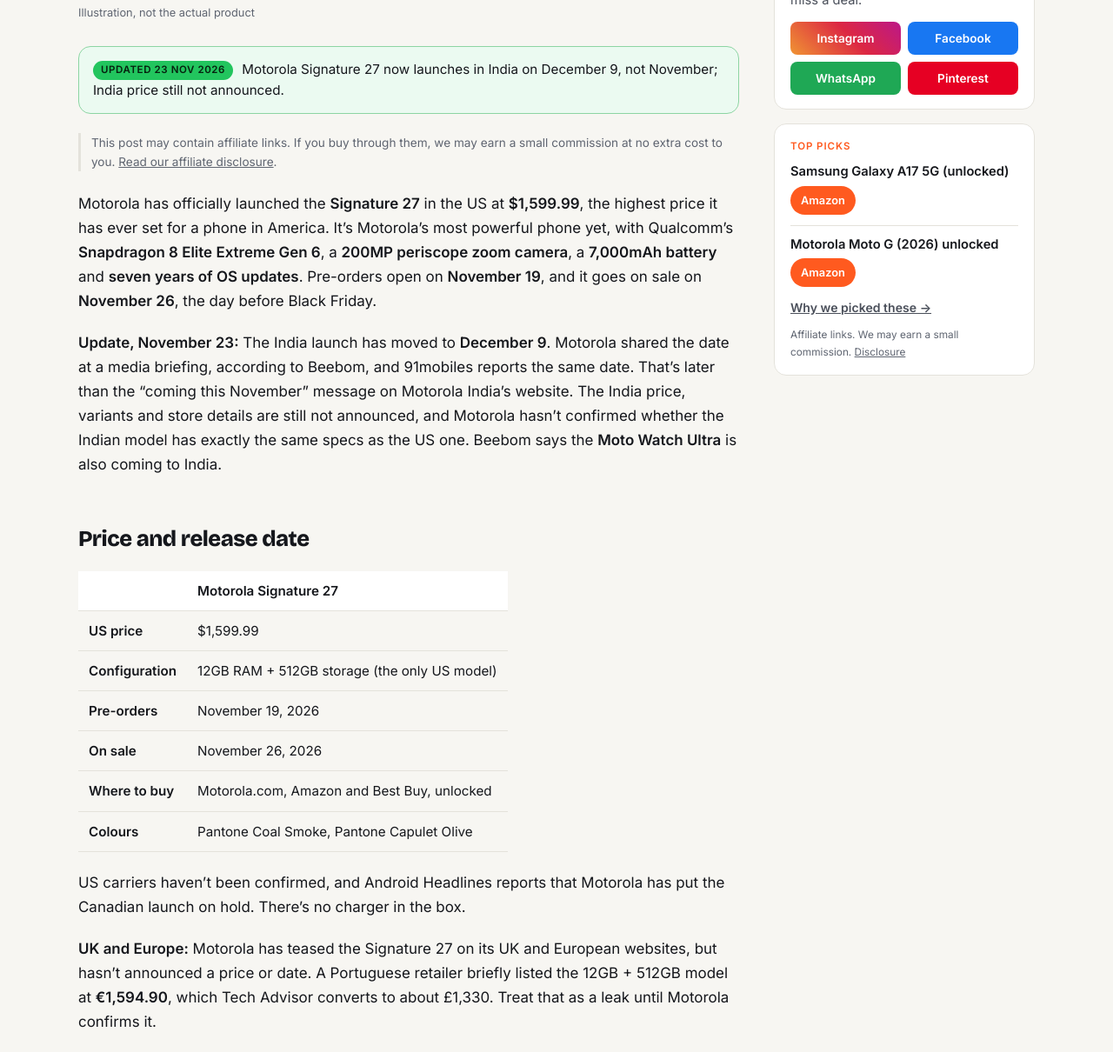
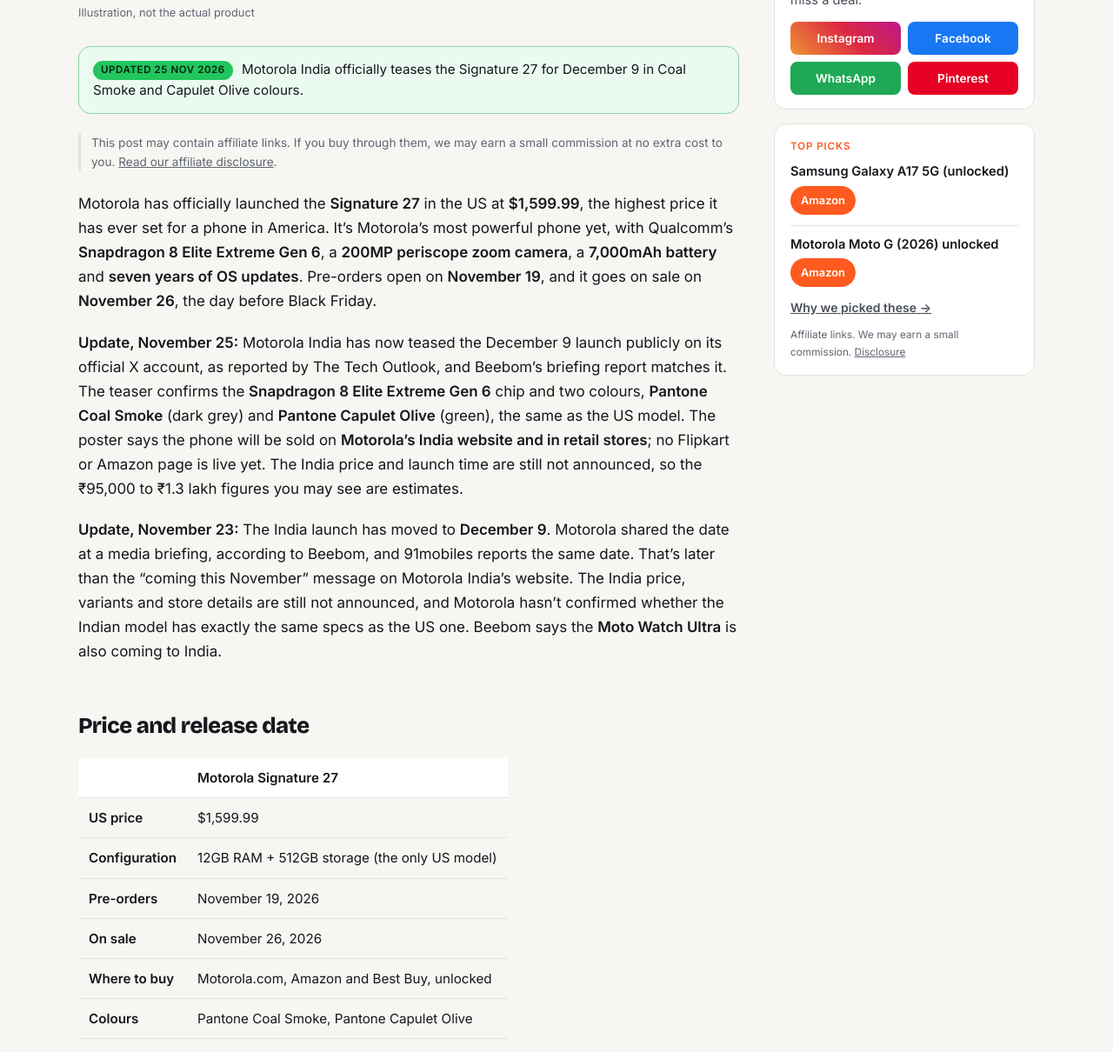
Before and after one commit to kiteksood167/kiteksood167.github.io, a Jekyll site: the page built from _posts/2026-11-06-motorola-signature-27-launch-us-price-specs.md, in a window 1280 px wide and 1400 px high, scrolled down 806 px, cut to the strip 190-1400 px from the top of the window. Shown: the whole strip at 87% size. Built offline with Jekyll 4.4.1, drawn with Linux system fonts in a browser that asks for light colours; comment, search, counter and statistics services are not loaded; some of the changed text lies outside the part shown.

Commit message:
Launch updates: Signature 27 India teaser, Vivo X500 launch-eve details
Co-Authored-By: Claude <noreply@anthropic.com>

```diff
--- a/_posts/2026-11-06-motorola-signature-27-launch-us-price-specs.md
+++ b/_posts/2026-11-06-motorola-signature-27-launch-us-price-specs.md
@@ -3,8 +3,8 @@ title: "Motorola Signature 27 Launched at $1,599: Specs, Release Date and India
 seo_title: "Motorola Signature 27: Price, Specs & India Launch"
 description: "Motorola's Signature 27 is official at $1,599 with a Snapdragon 8 Elite Extreme Gen 6, 200MP zoom and 7 years of updates. India launch and expected price."
 date: 2026-11-06 07:45:00 +0530
-last_modified_at: 2026-11-23 19:05:00 +0530
-update_note: "Motorola Signature 27 now launches in India on December 9, not November; India price still not announced."
+last_modified_at: 2026-11-25 18:55:00 +0530
+update_note: "Motorola India officially teases the Signature 27 for December 9 in Coal Smoke and Capulet Olive colours."
 redirect_from:
   - /motorola-signature-27-india-launch-november-expected-price-specs/
 category: Global
@@ -15,6 +15,8 @@ image_alt: "A charcoal and an olive green phone with woven backs and large squar
 image_credit: "Illustration, not the actual product"
 tags: [motorola, motorola signature 27, flagship phones, snapdragon 8 elite extreme gen 6, launch, usa, uk, india, upcoming phones]
 sources:
+  - name: "The Tech Outlook: Motorola Signature 27 India launch set for December 9, chipset and two colours confirmed"
+    url: "https://www.thetechoutlook.com/new-release/gadgets-release/mobile/motorola-signature-27-india-launch-set-for-december-9-snapdragon-8-elite-extreme-gen-6-chipset-and-two-colour-options-confirmed/"
   - name: "Beebom: Motorola Signature 27 India launch date finally confirmed"
     url: "https://gadgets.beebom.com/news/motorola-signature-27-india-launch-date-confirmed"
   - name: "91mobiles: Motorola Signature 27 launching in India on December 9"
@@ -41,6 +43,8 @@ Motorola has officially launched the **Signature 27** in the US at **$1,599.99**
 
 <!--more-->
 
+**Update, November 25:** Motorola India has now teased the December 9 launch publicly on its official X account, as reported by The Tech Outlook, and Beebom's briefing report matches it. The teaser confirms the **Snapdragon 8 Elite Extreme Gen 6** chip and two colours, **Pantone Coal Smoke** (dark grey) and **Pantone Capulet Olive** (green), the same as the US model. The poster says the phone will be sold on **Motorola's India website and in retail stores**; no Flipkart or Amazon page is live yet. The India price and launch time are still not announced, so the ₹95,000 to ₹1.3 lakh figures you may see are estimates.
+
 **Update, November 23:** The India launch has moved to **December 9**. Motorola shared the date at a media briefing, according to Beebom, and 91mobiles reports the same date. That's later than the "coming this November" message on Motorola India's website. The India price, variants and store details are still not announced, and Motorola hasn't confirmed whether the Indian model has exactly the same specs as the US one. Beebom says the **Moto Watch Ultra** is also coming to India.
 
 ## Price and release date
@@ -60,7 +64,7 @@ US carriers haven't been confirmed, and Android Headlines reports that Motorola
 
 ## India launch: what we know
 
-Motorola confirmed the India launch at the India Mobile Congress in October, and its India website said the phone was "coming this November". On November 23, Beebom and 91mobiles reported that the India launch is on **December 9**, a date Motorola shared at a media briefing. Motorola still hasn't announced the India price.
+Motorola confirmed the India launch at the India Mobile Congress in October, and its India website said the phone was "coming this November". On November 23, Beebom and 91mobiles reported that the India launch is on **December 9**, a date Motorola shared at a media briefing and then teased on its official X account on November 24, along with the chip and the Coal Smoke and Capulet Olive colours. Motorola still hasn't announced the India price.
 
 **Expected India price:** Indian outlets don't agree. Digit's estimates range from about **₹69,999 to ₹89,999** for the base model, and some reports point closer to ₹1 lakh. For context, the US price of $1,599.99 works out to about ₹1.4 lakh before Indian taxes, but Motorola usually prices phones much lower in India. The current **Motorola Signature** launched in India in January at **₹59,999** for 12GB + 256GB, so expect the Signature 27 to cost noticeably more. Treat every India price as a guess until Motorola announces it.
 
```
Also changed, not shown: _posts/2026-10-31-upcoming-phones-launching-india-november-2026.md (+4 -2 lines), _posts/2026-11-07-vivo-x500-series-india-launch-confirmed-expected-price-specs.md (+8 -2 lines).
